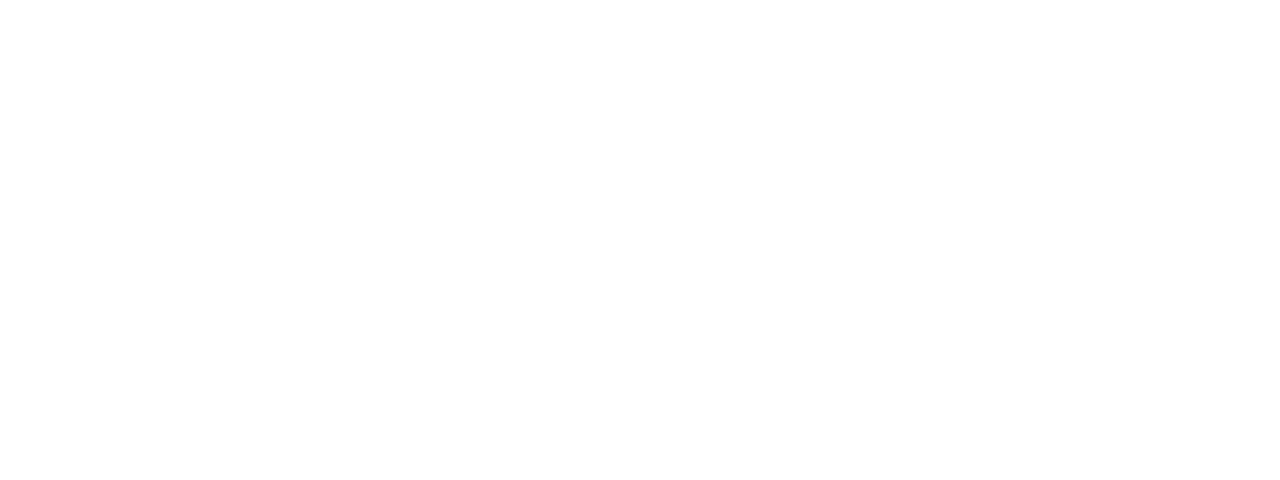
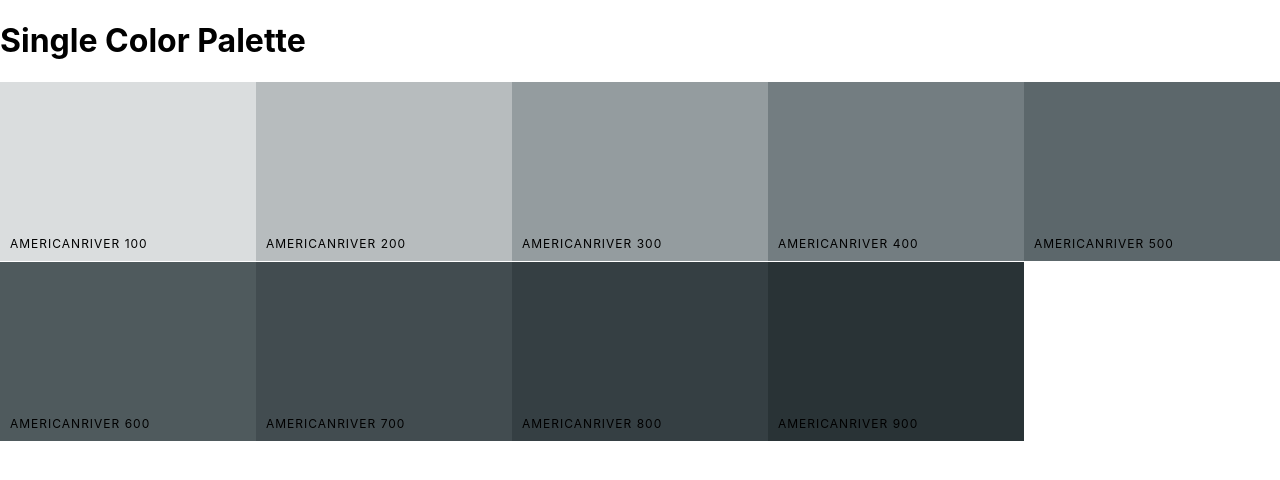
Before and after one commit to florxgomez/react-colors, a React (Create React App) app: page /palette/flat-ui-colors-american/americanriver in a window 1280 px wide. Shown: the top 480 px of the page. Built offline with nearby package versions, Linux system fonts and the light colour scheme.

Commit message:
display colors in SingleColorPalette

```diff
--- a/src/App.js
+++ b/src/App.js
@@ -2,6 +2,7 @@
 import { Route, Switch } from 'react-router-dom';
 import PaletteList from './components/PaletteList';
 import Palette from './components/Palette';
+import SingleColorPalette from './components/SingleColorPalette';
 import seedPalettes from './seedPalettes';
 import { generatePalette } from './colorHelpers';
 
@@ -11,6 +12,18 @@
   };
   return (
     <Switch>
+      <Route
+        exact
+        path="/palette/:paletteId/:colorId"
+        render={(routeProps) => (
+          <SingleColorPalette
+            colorId={routeProps.match.params.colorId}
+            palette={generatePalette(
+              findPalette(routeProps.match.params.paletteId)
+            )}
+          />
+        )}
+      />
       <Route
         exact
         path="/"
--- a/src/components/ColorBox.js
+++ b/src/components/ColorBox.js
@@ -1,8 +1,9 @@
 import React, { useState, useEffect } from 'react';
+import { Link } from 'react-router-dom';
 import '../styles/ColorBox.css';
 import { CopyToClipboard } from 'react-copy-to-clipboard';
 
-const ColorBox = ({ background, name }) => {
+const ColorBox = ({ background, name, moreUrl, showLink }) => {
   const [copied, setCopied] = useState(false);
 
   useEffect(() => {
@@ -20,7 +21,7 @@
           style={{ background }}
           className={`copy-overlay ${copied && 'show'}`}
         />
-          <div className={`copy-msg ${copied && 'show'}`}>
+        <div className={`copy-msg ${copied && 'show'}`}>
           <h1>Copied!</h1>
           <p>{background}</p>
         </div>
@@ -30,7 +31,11 @@
           </div>
           <button className="copy-button">Copy</button>
         </div>
-        <span className="see-more">MORE</span>
+        {showLink && (
+          <Link to={moreUrl} onClick={(e) => e.stopPropagation()}>
+            <span className="see-more">MORE</span>
+          </Link>
+        )}
       </div>
     </CopyToClipboard>
   );
--- a/src/components/Palette.js
+++ b/src/components/Palette.js
@@ -3,13 +3,19 @@
 import NavBar from './NavBar';
 import '../styles/Palette.css';
 
-const Palette = ({ palette: { colors, paletteName, emoji } }) => {
+const Palette = ({ palette: { colors, paletteName, emoji, id } }) => {
   const [level, setLevel] = useState(500);
   const [format, setFormat] = useState('hex');
 
   const colorBoxes = colors[level].map((color) => {
     return (
-      <ColorBox background={color[format]} name={color.name} key={color.id} />
+      <ColorBox
+        background={color[format]}
+        name={color.name}
+        key={color.id}
+        moreUrl={`/palette/${id}/${color.id}`}
+        showLink={true}
+      />
     );
   });
 
--- /dev/null
+++ b/src/components/SingleColorPalette.js
@@ -0,0 +1,37 @@
+import React, { useState, useEffect } from 'react';
+import ColorBox from './ColorBox';
+
+const SingleColorPalette = ({ palette, colorId }) => {
+  const gatherShades = (palette, colorToFilterBy) => {
+    let shades = [];
+    let allColors = palette.colors;
+    for (let key in allColors) {
+      shades = shades.concat(
+        allColors[key].filter((color) => color.id === colorToFilterBy)
+      );
+    }
+    return shades.slice(1);
+  };
+
+  const [shades, setShades] = useState(gatherShades(palette, colorId));
+
+  const colorBoxes = shades.map((color) => {
+    return (
+      <ColorBox
+        key={color.name}
+        name={color.name}
+        background={color.hex}
+        showLink={false}
+      />
+    );
+  });
+
+  return (
+    <div className="palette">
+      <h1>Single Color Palette</h1>
+      <div className="palette-colors">{colorBoxes}</div>
+    </div>
+  );
+};
+
+export default SingleColorPalette;
--- a/src/index.css
+++ b/src/index.css
@@ -1,3 +1,6 @@
+* {
+  box-sizing: border-box;
+}
 body {
   margin: 0;
   font-family: -apple-system, BlinkMacSystemFont, 'Segoe UI', 'Roboto', 'Oxygen',
```
